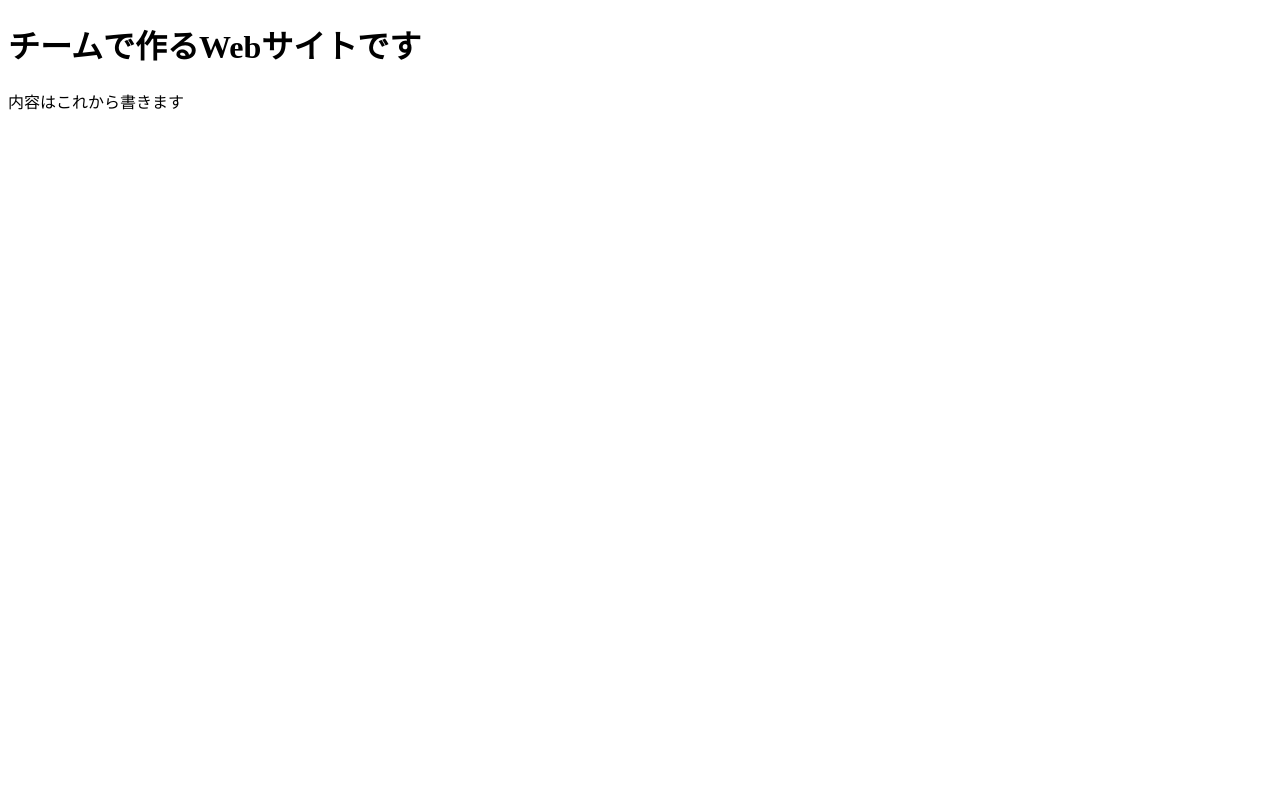
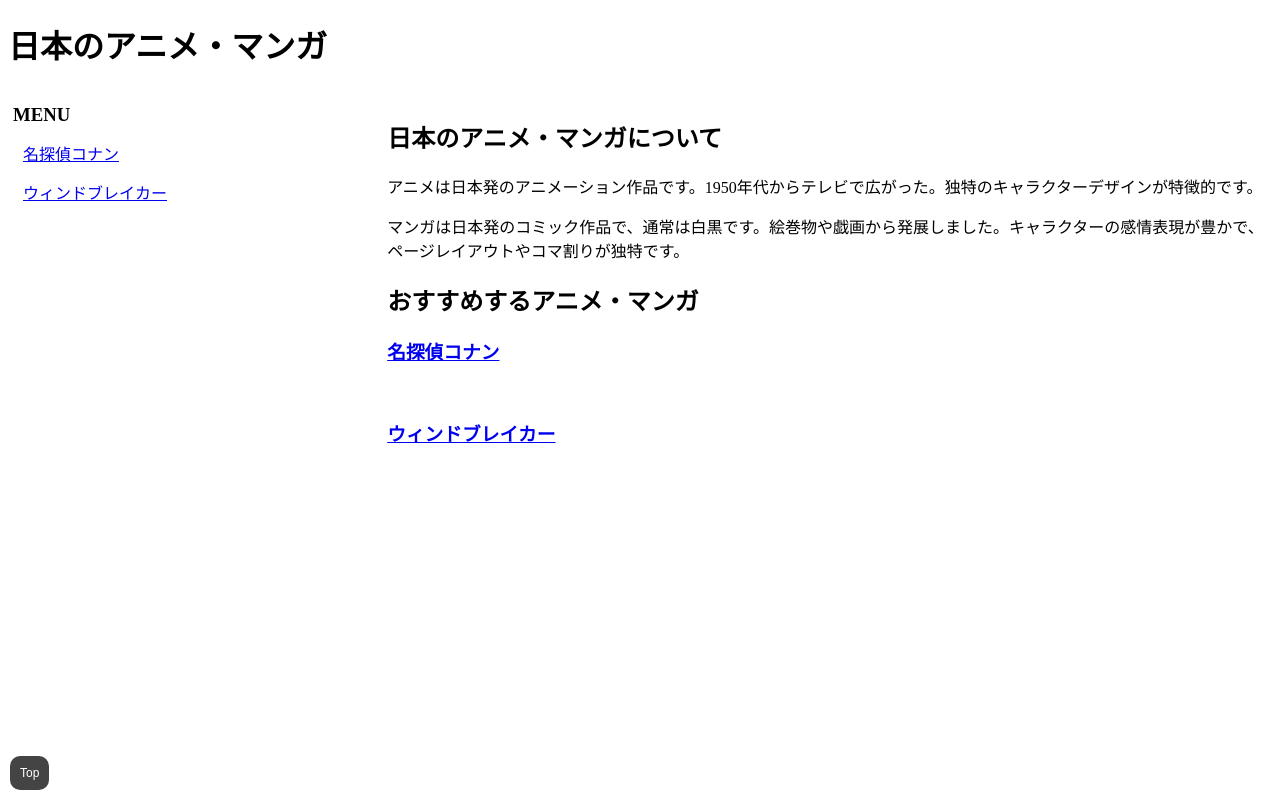
Before and after one commit to s1F102402798/team-project, a plain HTML site: page index.html in a window 1280 px wide. Drawn offline with Linux system fonts and the light colour scheme.

Commit message:
HOMEページ作成(途中)
基本的なレイアウトは仮で作りました。

```diff
--- a/css/index.css
+++ b/css/index.css
@@ -1,3 +1,44 @@
-.red{
-    color: red;
+#container {
+    display: flex;
+    flex-direction: row;
 }
+
+.sidebar {
+    width: 30%;
+    margin: 10px 0 10px 0;
+}
+
+.sidebar ul {
+    margin: 0px;
+    padding: 0 10px 0 10px;
+}
+
+.sidebar li {
+    display: block;
+    margin: 0px 0px 5px 0px;
+    padding: 5px 5px 5px 5px;
+
+}
+
+.sidebar h3 {
+    margin: 0px 0px 5px 0px;
+    padding: 5px 5px 5px 5px;
+}
+
+.content {
+    width: 70%;
+    margin: 10px 0 10px 0;
+}
+
+#top {
+    position: fixed;
+    left: 10px;
+    bottom: 10px;
+    padding: 10px 10px 10px 10px;
+    border-radius: 10px;
+    font-family: sans-serif;
+    font-size: 12px;
+    background-color: #444444;
+    color: #ffffff;
+    text-decoration: none;
+}
--- a/index.html
+++ b/index.html
@@ -2,10 +2,33 @@
 <html lang="ja">
     <head>
         <meta charset="UTF-8">
-        <title>チームで作るWebサイト</title>
+        <title>Team-project-class8-group10</title>
+        <link rel="stylesheet" type="text/css" href="css/index.css">
     </head>
     <body>
-        <h1>チームで作るWebサイトです</h1>
-        <p class="red">内容はこれから書きます</p>
+        <h1>日本のアニメ・マンガ</h1>
+
+        <a href="#" id="top">Top</a>
+
+        <div id="container">
+            <div class="sidebar">
+                <h3>MENU</h3>
+                <ul>
+                    <li><a href="#anime1">名探偵コナン</a></li>
+                    <li><a href="#anime2">ウィンドブレイカー</a></li>
+                </ul>
+            </div>
+
+            <div class="content">
+                <h2>日本のアニメ・マンガについて</h2>
+                <p> アニメは日本発のアニメーション作品です。1950年代からテレビで広がった。独特のキャラクターデザインが特徴的です。</p>
+                <p> マンガは日本発のコミック作品で、通常は白黒です。絵巻物や戯画から発展しました。キャラクターの感情表現が豊かで、ページレイアウトやコマ割りが独特です。</p>
+                <h2>おすすめするアニメ・マンガ</h2>
+                <h3 id="anime1"><a href="anime1">名探偵コナン</a></h3>
+                <img src="">
+                <p></p>
+                <h3 id="anime2"><a href="anime2">ウィンドブレイカー</a></h3>
+            </div>
+        </div>
     </body>
 </html>
```
